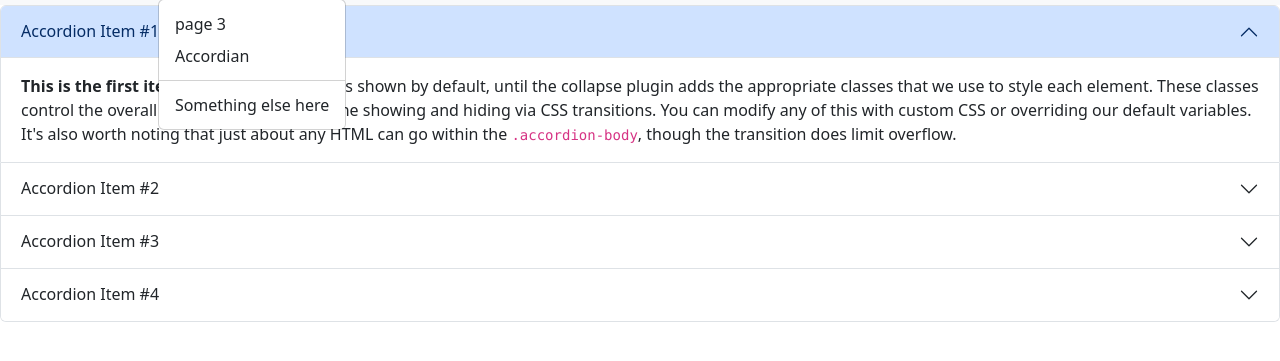
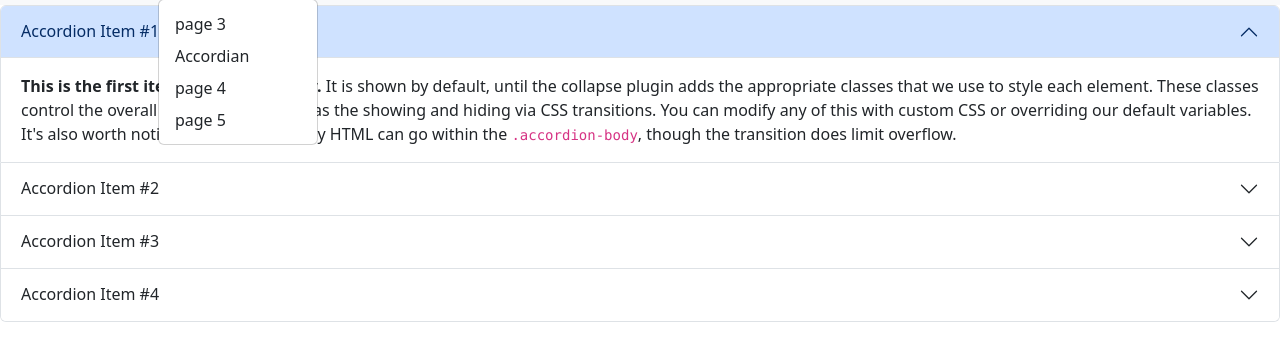
Before and after one commit to JaseADohn/hw1, a plain HTML site: page accordian.html in a window 1280 px wide. Both pictures are taken after a click on the button "Dropdown". Shown: the part 51-412 px from the top of the page. Drawn offline with nearby package versions, Linux system fonts and the light colour scheme.

Commit message:
Update accordian.html

```diff
--- a/accordian.html
+++ b/accordian.html
@@ -25,8 +25,8 @@
           <ul class="dropdown-menu">
             <li><a class="dropdown-item" href="page3.html">page 3</a></li>
             <li><a class="dropdown-item" href="accordian.html">Accordian</a></li>
-            <li><hr class="dropdown-divider"></li>
-            <li><a class="dropdown-item" href="#">Something else here</a></li>
+            <li><a class="dropdown-item" href="page4.html">page 4</a></li>
+            <li><a class="dropdown-item" href="page5.html">page 5</a></li>
           </ul>
         </li>
       </ul>
```
